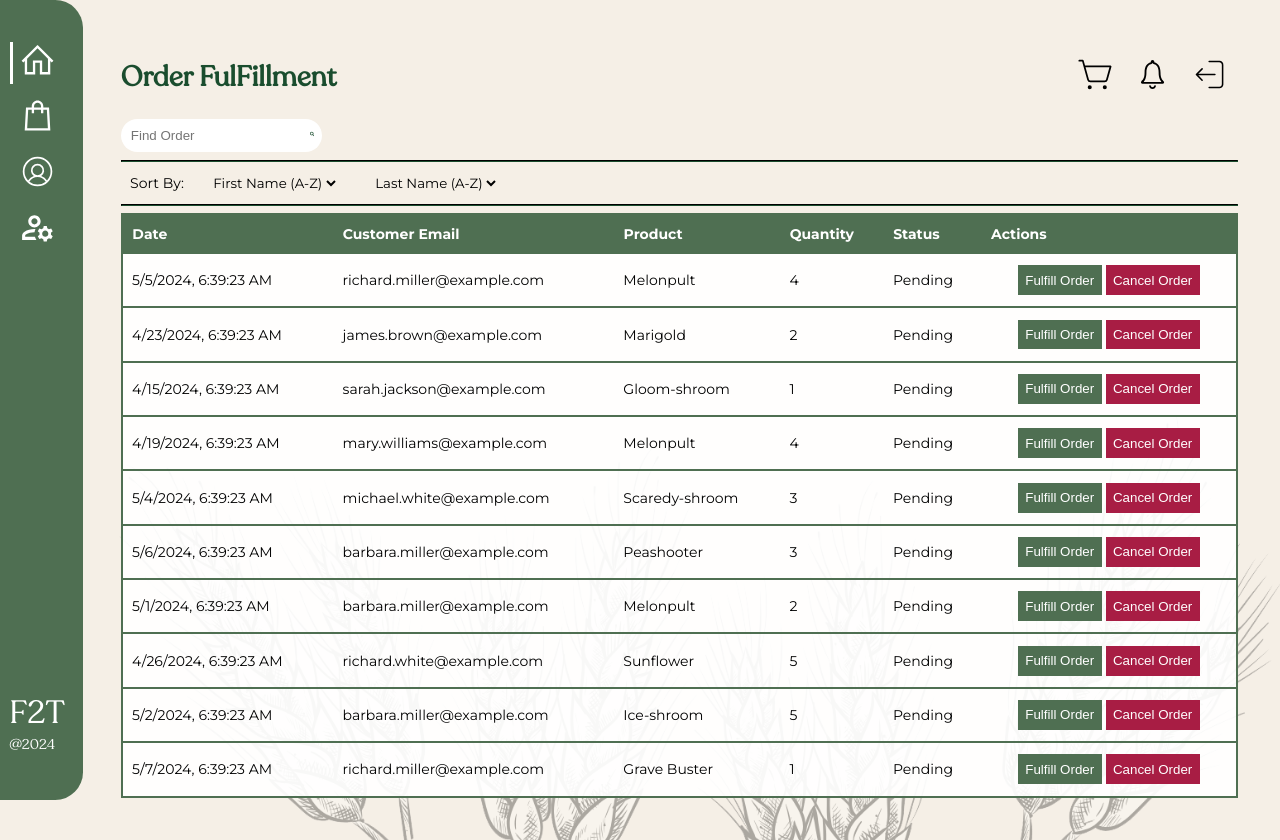
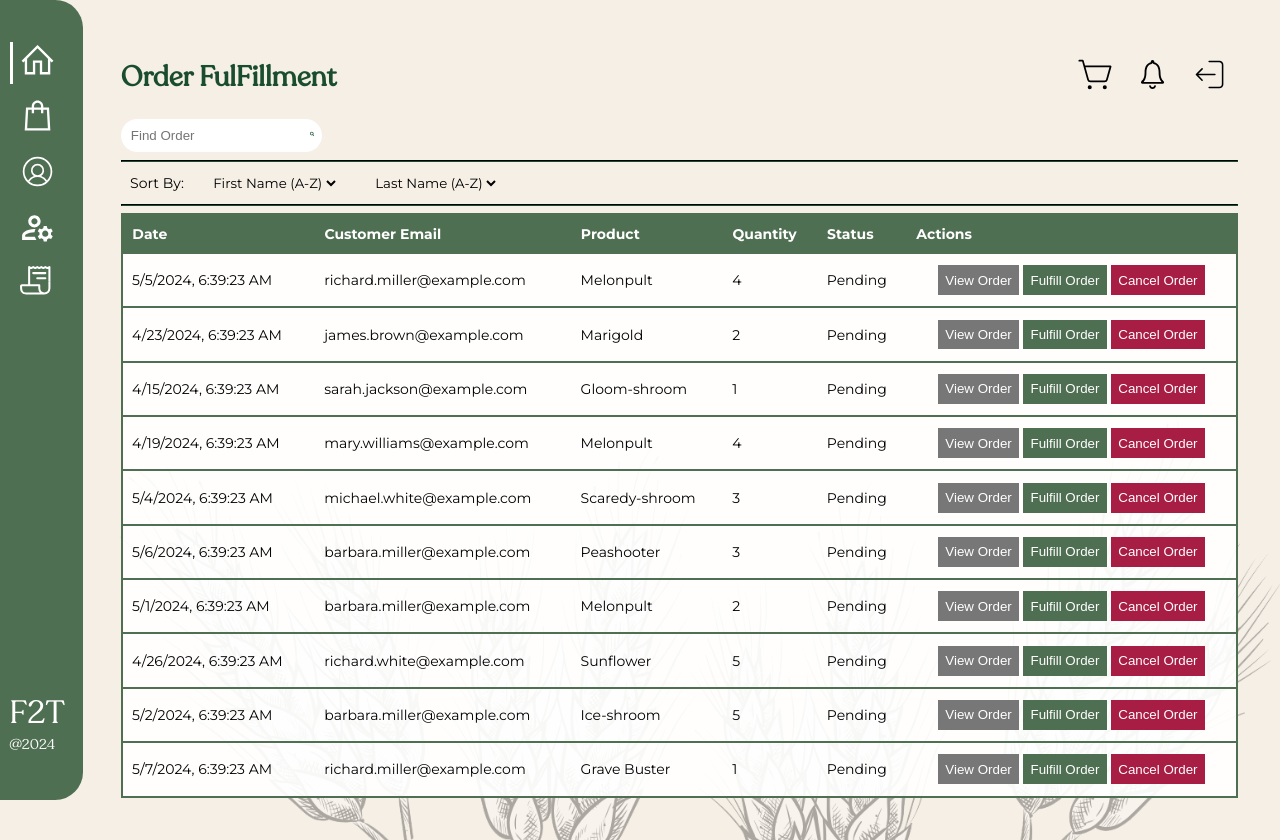
Before and after one commit to JomarMonrealUPLB/Farm-to-Table, a React (Create React App) app in the folder client/: page /order-fulfillment in a window 1280 px wide. Built offline with nearby package versions, Linux system fonts and the light colour scheme.

Commit message:
chore: added view order button

```diff
--- a/client/src/components/DataTable.js
+++ b/client/src/components/DataTable.js
@@ -39,8 +39,8 @@ const evaluateInfo = (infos, key, index) => {
     if(key === "actions"){
         return (
             <td key={index} style={{textAlign: "center"}}>{
-                infos[key].map(action =>
-                    <button
+                infos[key].map((action,index) =>
+                    <button key={index}
                         onClick={action.callback}
                         style={{margin: "2px", ...action.buttonStyle}}
                         onMouseEnter={(e)=> e.currentTarget.style.backgroundColor = action.buttonStyle.hoverColor}
--- a/client/src/components/NavBar.js
+++ b/client/src/components/NavBar.js
@@ -7,7 +7,7 @@ import { LiaShoppingBagSolid } from "react-icons/lia";
 import { PiUserCircleLight } from "react-icons/pi";
 import { MdOutlineManageAccounts } from "react-icons/md";
 import { iconColor, iconSize } from '../constants/IconSize';
-
+import { IoReceiptOutline } from "react-icons/io5";
 
 
 const NavBar = () => {
@@ -16,6 +16,7 @@ const NavBar = () => {
     {path : "/shopping-page", icon: <LiaShoppingBagSolid color={iconColor} size={iconSize}/>},
     {path : "/profile", icon: <PiUserCircleLight color={iconColor} size={iconSize} />},
     {path : "/account-management", icon: <MdOutlineManageAccounts color={iconColor} size={iconSize} />},
+    {path : "/order-fulfillment", icon: <IoReceiptOutline color={iconColor} size={"3.5ch"} />}
   ]
 
   const [selectedIndex, setselectedIndex] = useState(0)
--- a/client/src/pages/OrderFulfillment.js
+++ b/client/src/pages/OrderFulfillment.js
@@ -47,11 +47,17 @@ const OrderFulfillment = () => {
                     quantity: order.quantity,
                     status: translateStatus( order.status),
                     actions: [
-                    {
+                        {
+                            label:"View Order",
+                            buttonStyle: {backgroundColor : "#777777", hoverColor: "#444444"} ,
+                            callback: ()=>{}
+                        },
+                        {
                             label:"Fulfill Order",
                             buttonStyle: {backgroundColor : "var(--primary-green)", hoverColor: "var(--primary-green-hover)"} ,
-                            callback: ()=>{}},
-                    {
+                            callback: ()=>{}
+                        },
+                        {
                             label:"Cancel Order",
                             buttonStyle: {backgroundColor : "var(--secondary-red)", hoverColor: "var(--secondary-red-hover)"} ,
                             callback: ()=>{}
--- a/client/src/utils/sortAlphabetically.js
+++ b/client/src/utils/sortAlphabetically.js
@@ -10,7 +10,6 @@ export const sortAlphabetically = (list, key, isAscending) =>{
             }
             return 0;
           });
-          console.log(result)
           return result
     } else{
         let result = newList.sort(function (a, b) {
@@ -22,7 +21,6 @@ export const sortAlphabetically = (list, key, isAscending) =>{
             }
             return 0;
           });
-          console.log(result)
           return result
     }
 }
```
